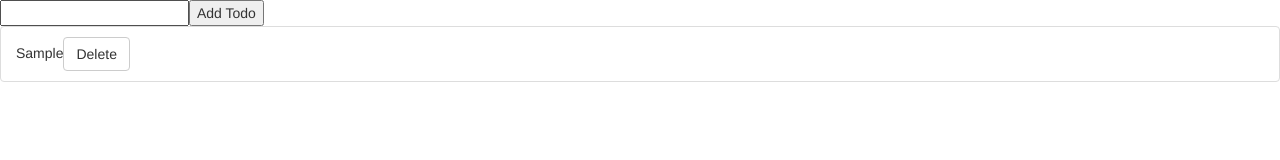
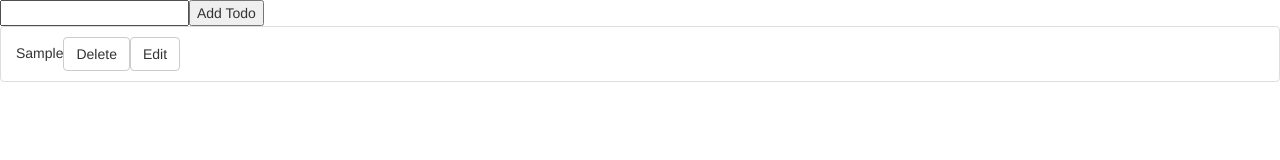
Before and after one commit to shoaibbhimani/learn-redux-tutorial, a React (Create React App) app: page / in a window 1280 px wide. Both pictures are taken after typing "Sample" into the empty fields and a click on the button "Add Todo". Shown: the top 160 px of the page. Built offline with nearby package versions, Linux system fonts and the light colour scheme.

Commit message:
editing is complete

```diff
--- a/src/components/TodoItem.js
+++ b/src/components/TodoItem.js
@@ -1,13 +1,27 @@
 import React from "react";
 
 class TodoItem extends React.Component {
+	constructor() {
+		super();
+		this.state = {
+			isEditing: false
+		};
+	}
+
+	toggleIsEditing = () => {
+		this.setState({
+			isEditing: !this.state.isEditing
+		});
+	};
+
 	deleteItemFromState = () => {
 		this.props.deleteTodo(this.props.index);
 	};
-	render() {
+
+	renderItem = () => {
 		const { todo } = this.props;
 		return (
-			<li className="list-group-item">
+			<section>
 				{todo.text}
 				<button
 					onClick={this.deleteItemFromState}
@@ -15,6 +29,42 @@ class TodoItem extends React.Component {
 				>
 					Delete
 				</button>
+				<button
+					className="btn btn-default"
+					onClick={this.toggleIsEditing}
+				>
+					Edit
+				</button>
+			</section>
+		);
+	};
+
+	editItemToState = e => {
+		e.preventDefault();
+		this.props.editTodo({
+			text: this.refs.editTodo.value,
+			index: this.props.index
+		});
+
+		this.refs.editTodo.value = "";
+		this.toggleIsEditing();
+	};
+
+	renderForm = () => {
+		const { todo } = this.props;
+		return (
+			<form onSubmit={this.editItemToState}>
+				<input type="text" ref="editTodo" defaultValue={todo.text} />
+				<button type="submit">Edit Todo</button>
+			</form>
+		);
+	};
+
+	render() {
+		const { todo } = this.props;
+		return (
+			<li className="list-group-item">
+				{this.state.isEditing ? this.renderForm() : this.renderItem()}
 			</li>
 		);
 	}
--- a/src/container/App.js
+++ b/src/container/App.js
@@ -7,7 +7,7 @@ import TodoItem from "../components/TodoItem.js";
 
 class App extends Component {
 	render() {
-		const { todos, addTodo, deleteTodo } = this.props;
+		const { todos, addTodo, deleteTodo, editTodo } = this.props;
 		return (
 			<div className="App">
 				<AddTodo addTodo={addTodo} />
@@ -16,6 +16,7 @@ class App extends Component {
 						return (
 							<TodoItem
 								deleteTodo={deleteTodo}
+								editTodo={editTodo}
 								todo={todo}
 								key={index}
 								index={index}
@@ -50,6 +51,15 @@ const mapDispatchToProps = dispatch => {
 				type: "DELETE_TODO",
 				payload: index
 			});
+		},
+		editTodo: ({ text, index }) => {
+			dispatch({
+				type: "EDIT_TODO",
+				payload: {
+					text,
+					index
+				}
+			});
 		}
 	};
 };
--- a/src/store/todoreducer.js
+++ b/src/store/todoreducer.js
@@ -7,6 +7,13 @@ const todosReducer = (state = [], action) => {
         ...state.slice(0, action.payload),
         ...state.slice(action.payload + 1)
       ];
+    case "EDIT_TODO":
+      let index = action.payload.index;
+      return [
+        ...state.slice(0, index),
+        { ...state[index], text: action.payload.text },
+        ...state.slice(index + 1)
+      ];
     default:
       return state;
   }
```
